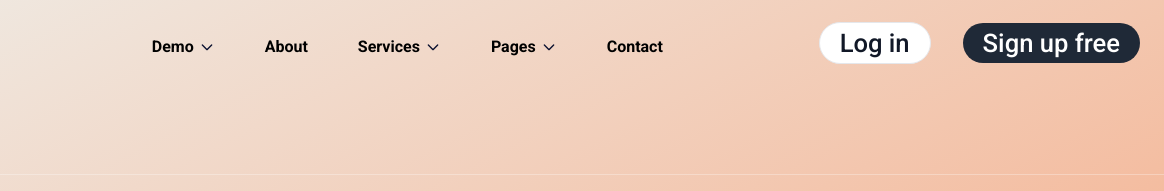
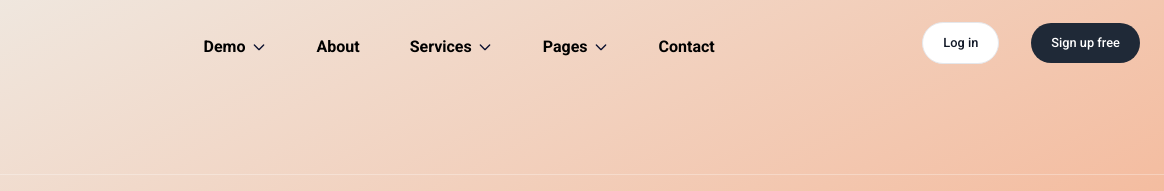
Before and after one commit to jack20492/bc75_group_6_capstone_tailwind_homepage_2, a website: page src/index.html in a window 1280 px wide. Shown: the top 191 px of the page, 116-1280 px from the left. Drawn offline with nearby package versions, Linux system fonts and the light colour scheme; a script that the page names is missing.

Commit message:
Update index.html

```diff
--- a/src/index.html
+++ b/src/index.html
@@ -179,11 +179,11 @@
 
           <!-- Header User Event -->
           <div class="flex items-center gap-6">
-            <button style="font-size: 2vw" type="button"
+            <button style="font-size: 1vw" type="button"
               class="py-2.5 px-5 me-2 mb-2 text-sm font-medium text-gray-900 focus:outline-none bg-white rounded-full border border-gray-200 hover:bg-red-500 hover:text-white focus:z-10 focus:ring-4 focus:ring-gray-100 dark:focus:ring-gray-700 dark:bg-gray-800 dark:text-gray-400 dark:border-gray-600 dark:hover:text-white dark:hover:bg-gray-700 lg:inline-block">
               Log in
             </button>
-            <a href="./signup.html" style="font-size: 2vw" type="button"
+            <a href="./signup.html" style="font-size: 1vw" type="button"
               class="text-white bg-gray-800 hover:bg-red-500 focus:outline-none focus:ring-4 focus:ring-gray-300 font-medium rounded-full text-sm px-5 py-2.5 me-2 mb-2 dark:bg-gray-800 dark:hover:bg-gray-700 dark:focus:ring-gray-700 dark:border-gray-700">
               Sign up free</a>
 
```
